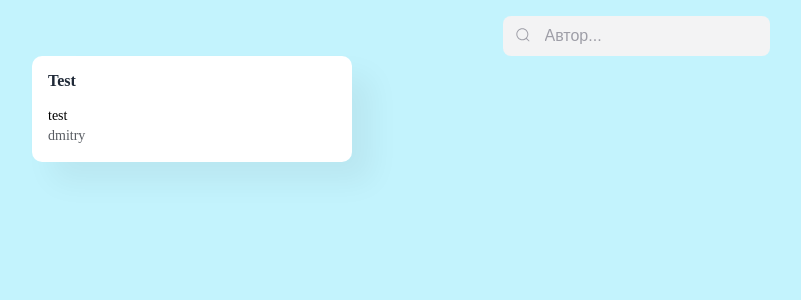
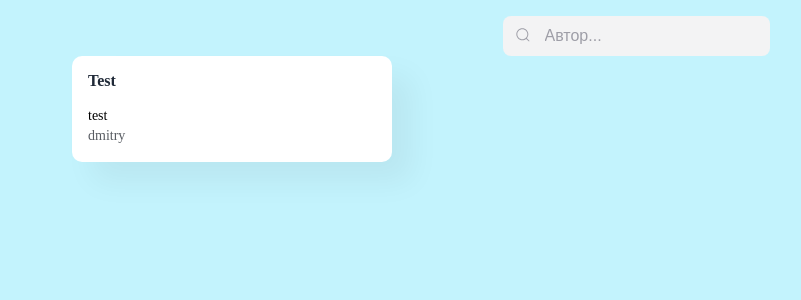
Before and after one commit to Scat55/Voodoo_Rocks_Tech, a Vue app: page / in a window 1280 px wide. Shown: the top 300 px of the page, without its empty margins (4-805 px from the left). Built offline with nearby package versions, Linux system fonts and the light colour scheme.

Commit message:
style: add padding in container

```diff
--- a/src/shared/container/ui.vue
+++ b/src/shared/container/ui.vue
@@ -7,6 +7,7 @@
 <style lang="scss" scoped>
 .container {
   max-width: 75.5rem;
+  padding: 0 40px;
   margin: 0 auto;
 }
 </style>
```
